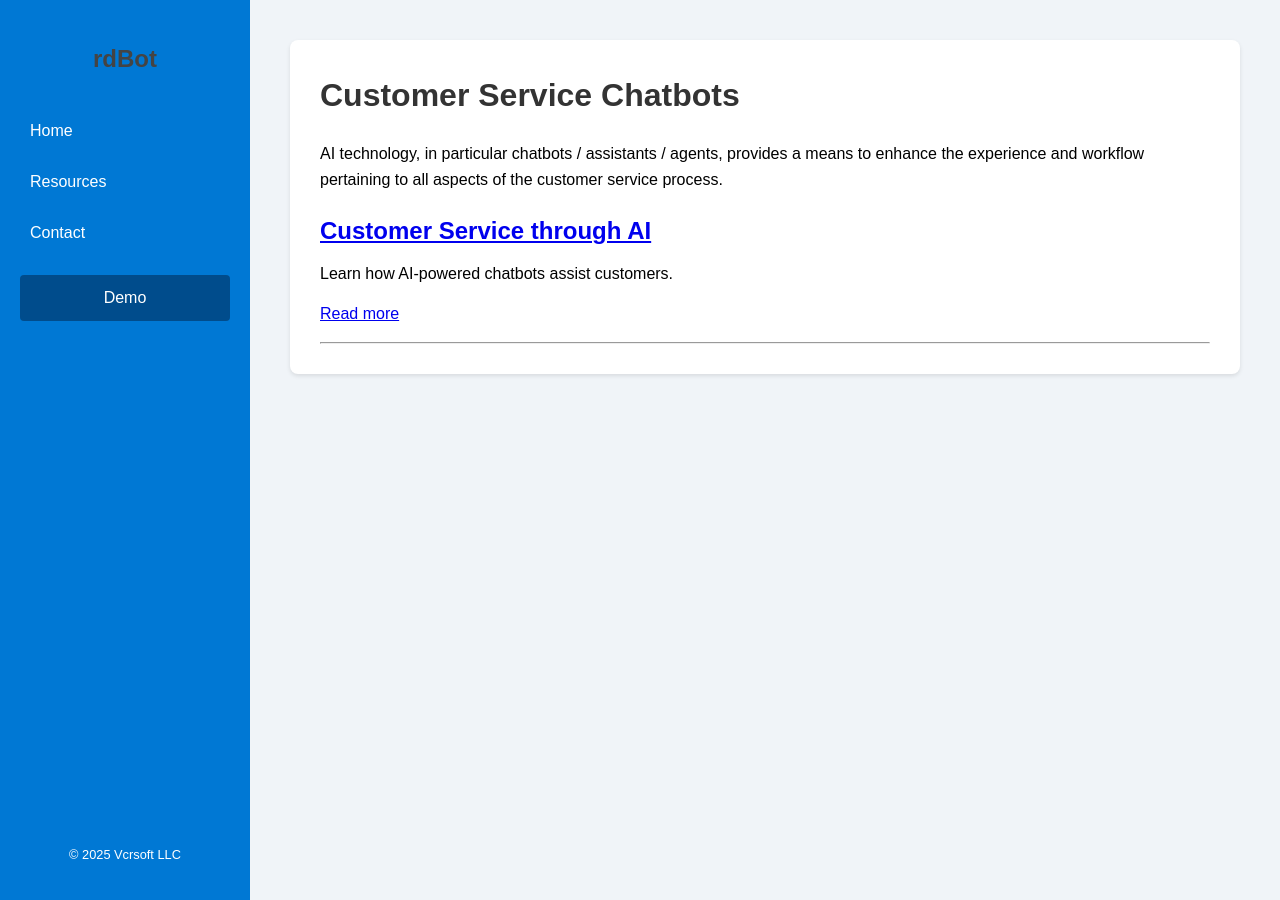
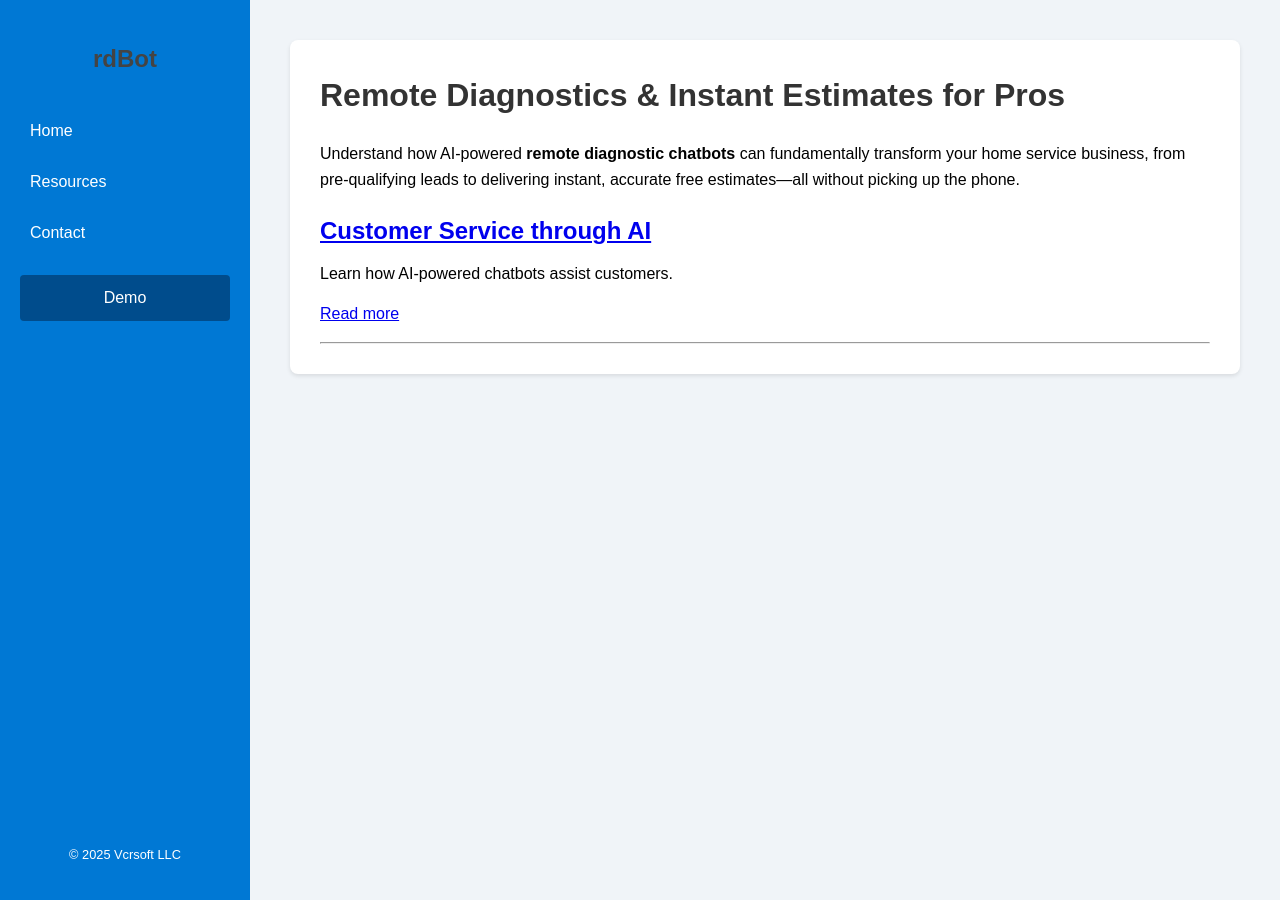
Before and after one commit to vcrsoft/vcrsoft.github.io, a Jekyll site: the page built from resources.md, in a window 1280 px wide. Built offline with Jekyll 4.4.1, drawn with Linux system fonts in a browser that asks for light colours.

Commit message:
Update resources.md

```diff
--- a/resources.md
+++ b/resources.md
@@ -4,9 +4,9 @@ title: Resources
 permalink: /resources/
 ---
 
-# Customer Service Chatbots
+# Remote Diagnostics & Instant Estimates for Pros
 
-AI technology, in particular chatbots / assistants / agents, provides a means to enhance the experience and workflow pertaining to all aspects of the customer service process.
+Understand how AI-powered **remote diagnostic chatbots** can fundamentally transform your home service business, from pre-qualifying leads to delivering instant, accurate free estimates—all without picking up the phone.
 
 {% for resource in site.resources %}
 ## [{{ resource.title }}]({{ resource.url | relative_url }})
```
